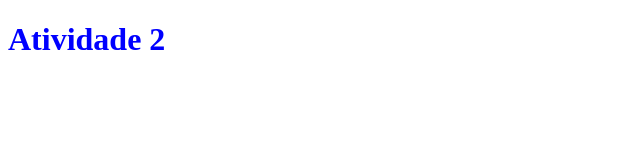
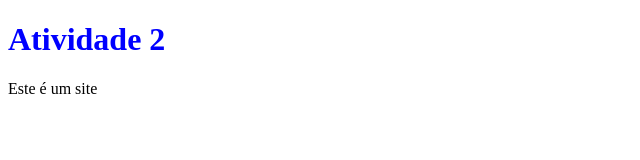
Before and after one commit to leonardo300250/Atividade, a plain HTML site: page index.html in a window 1280 px wide. Shown: the whole page, without its empty margins (0-640 px from the left). Drawn offline with Linux system fonts and the light colour scheme.

Commit message:
add paragrafo

```diff
--- a/index.html
+++ b/index.html
@@ -8,5 +8,7 @@
 </head>
 <body>
     <h1>Atividade 2</h1>
+
+    <p>Este é um site</p>
 </body>
 </html>
```
